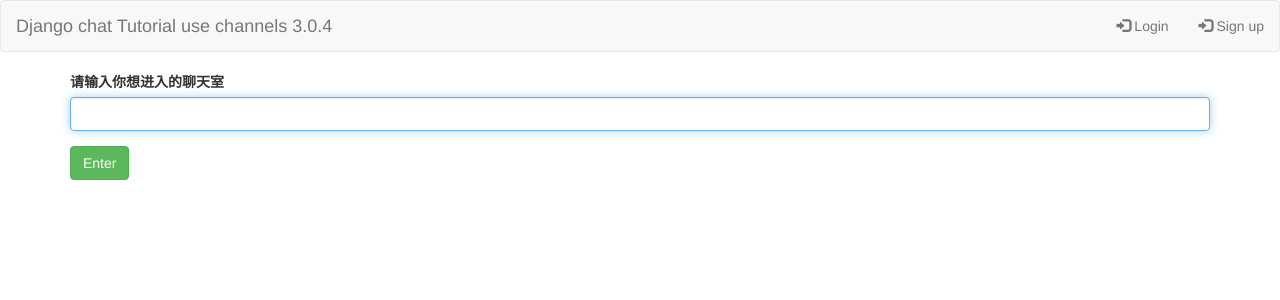
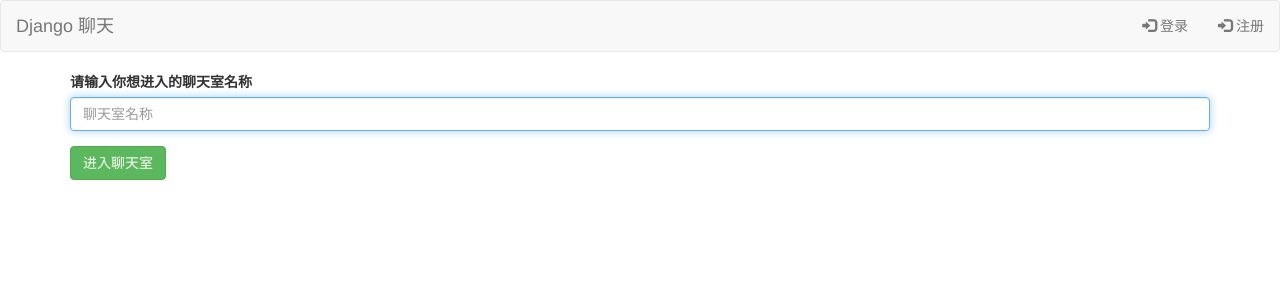
Before and after one commit to Yzr27/django-chat-room-master, a Django app: page /chat/ in a window 1280 px wide. Shown: the top 300 px of the page. Run offline with Django 4.2, Linux system fonts and the light colour scheme; some libraries are stand-ins or nearby versions.

Commit message:
web_chat_room

```diff
--- a/account/templates/account/dashboard.html
+++ b/account/templates/account/dashboard.html
@@ -1,8 +1,8 @@
 {% extends "base.html" %}
-{% block title %}Dashboard{% endblock %}
+{% block title %}仪表盘{% endblock %}
 {% block content %}
     <div class="jumbotron">
-        <h1>Dashboard</h1>
-        <p>Welcome to your dashboard.</p>
+        <h1>仪表盘</h1>
+        <p>欢迎来到您的仪表盘。</p>
     </div>
 {% endblock %}
--- a/account/templates/account/register_done.html
+++ b/account/templates/account/register_done.html
@@ -1,6 +1,6 @@
 {% extends "base.html" %}
-{% block title %}Welcome{% endblock %}
+{% block title %}欢迎{% endblock %}
 {% block content %}
-  <h1>Welcome {{ new_user.first_name }}!</h1>
-  <p>Your account has been successfully created. Now you can <a href="{% url "login" %}">log in</a>.</p>
+  <h1>欢迎，{{ new_user.first_name }}！</h1>
+  <p>您的账户已成功创建。现在您可以<a href="{% url "login" %}">登录</a>。</p>
 {% endblock %}
--- a/account/templates/base.html
+++ b/account/templates/base.html
@@ -11,29 +11,25 @@
     <script src="https://ajax.googleapis.com/ajax/libs/jquery/2.2.4/jquery.min.js"></script>
     {% bootstrap_css %}
     {% bootstrap_javascript %}
-
 </head>
 <body>
 
 <nav class="navbar navbar-default">
     <div class="container-fluid">
         <div class="navbar-header">
-            <a class="navbar-brand" href="{% url "chat" %}">Django chat Tutorial use channels 3.0.4</a>
+            <a class="navbar-brand" href="{% url "chat" %}">Django 聊天</a>
         </div>
         <ul class="nav navbar-nav navbar-right">
-
             {% if request.user.is_authenticated %}
-                <li><a href="#"><span class="glyphicon glyphicon-user"></span> 你好 {{ request.user }}</a>
-                </li>
-                <li><a href="{% url "logout" %}"><span class="glyphicon glyphicon-log-out"></span> Logout</a></li>
+                <li><a href="#"><span class="glyphicon glyphicon-user"></span> 你好 {{ request.user }}</a></li>
+                <li><a href="{% url "logout" %}"><span class="glyphicon glyphicon-log-out"></span> 登出</a></li>
             {% else %}
-                <li><a href="{% url "login" %}"><span class="glyphicon glyphicon-log-in"></span> Login</a></li>
-                <li><a href="{% url "register" %}"><span class="glyphicon glyphicon-log-in"></span> Sign up</a></li>
+                <li><a href="{% url "login" %}"><span class="glyphicon glyphicon-log-in"></span> 登录</a></li>
+                <li><a href="{% url "register" %}"><span class="glyphicon glyphicon-log-in"></span> 注册</a></li>
             {% endif %}
         </ul>
     </div>
 </nav>
-
 
 <div class="container">
     {% block content %}
@@ -44,5 +40,4 @@
 {% block js %}
 {% endblock %}
 
-
 </html>
--- a/chat/templates/chat/index.html
+++ b/chat/templates/chat/index.html
@@ -1,29 +1,31 @@
-<!-- 允许用户输入并进入聊天室 -->
 {% extends "base.html" %}
 {% block title %}聊天室{% endblock %}
 {% block content %}
 <div class="form-group">
-    <label for="room-name-input">请输入你想进入的聊天室</label>
-    <input type="text" class="form-control" id="room-name-input">
+    <label for="room-name-input">请输入你想进入的聊天室名称</label>
+    <input type="text" class="form-control" id="room-name-input" placeholder="聊天室名称">
 </div>
-    <input id="room-name-submit" class="btn btn-success" type="button" value="Enter" />
+<input id="room-name-submit" class="btn btn-success" type="button" value="进入聊天室" />
 {% endblock %}
-
 
 {% block js %}
 <script>
+    // 聚焦到输入框
     $("#room-name-input").focus();
-    <!-- 允许用户通过按回车键来提交输入 -->
+
+    // 允许用户通过按回车键来提交输入
     $("#room-name-input").keyup(function(e){
-      if (e.keyCode === 13) {  // enter, return
+        if (e.keyCode === 13) {  // Enter 键
             $("#room-name-submit").click();
         }
     });
 
+    // 处理点击事件，跳转到指定的聊天室
     $("#room-name-submit").click(function() {
-      var room_name = $("#room-name-input").val();
-      window.location.pathname = '/chat/' + room_name + '/';
+        var room_name = $("#room-name-input").val();
+        if (room_name) { // 确保输入非空
+            window.location.pathname = '/chat/' + encodeURIComponent(room_name) + '/';
+        }
     });
-
 </script>
 {% endblock %}
```
Also changed, not shown: account/templates/account/register.html (+4 -4 lines), chat/templates/chat/room.html (+18 -23 lines).
